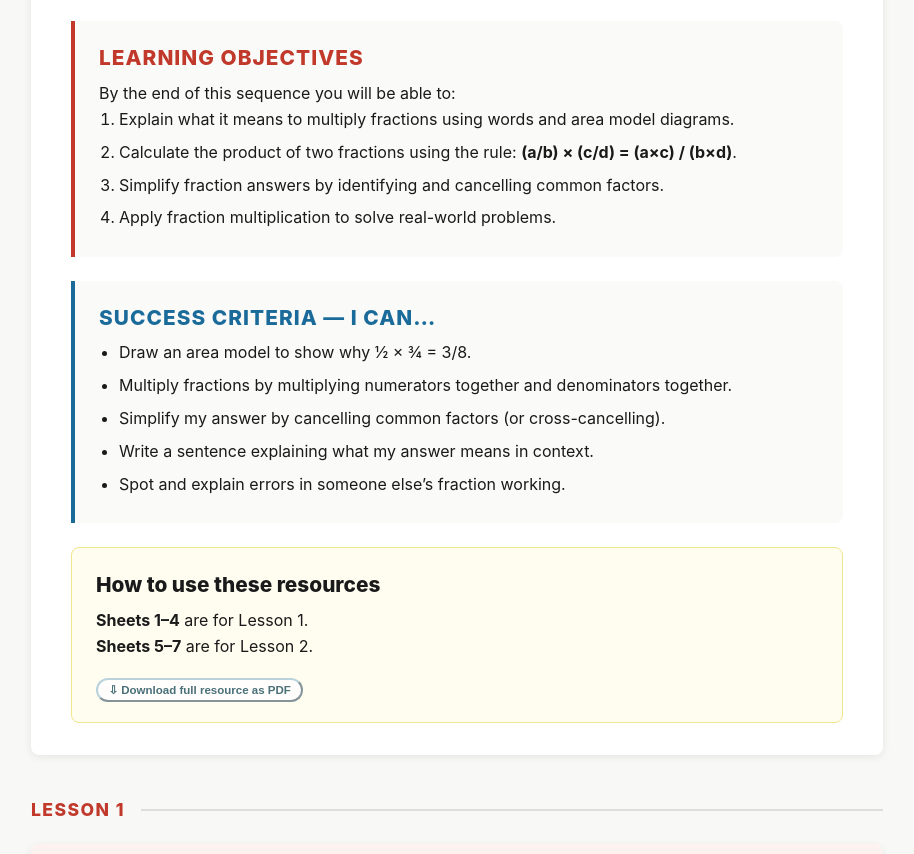
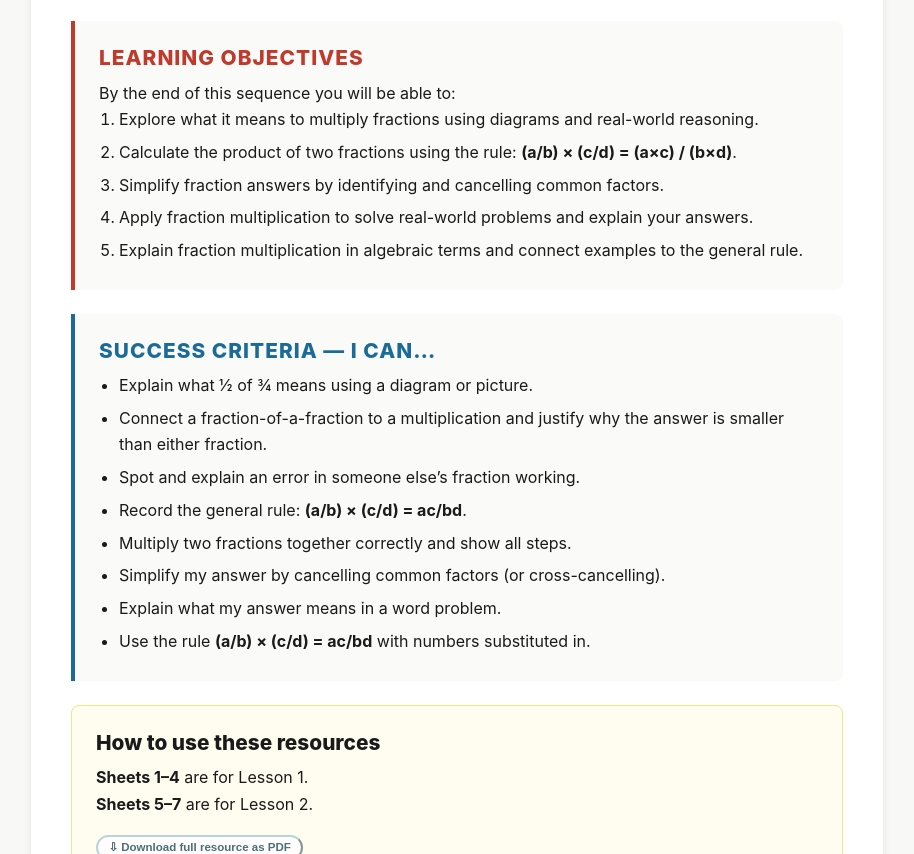
Before and after one commit to tatoslover/tecs433A1, a plain HTML site: page index.html in a window 1280 px wide. Shown: the part 548-1402 px from the top of the page, without its empty margins (183-1097 px from the left). Drawn offline with Linux system fonts and the light colour scheme.

Commit message:
Update learning objectives and success criteria in overview
Revised objectives to reflect inquiry-first approach and algebraic
connection. Expanded success criteria from 5 to 8 items, covering
conceptual understanding, procedural fluency, and mathematical
reasoning.

Co-Authored-By: Claude Sonnet 4.6 <noreply@anthropic.com>

```diff
--- a/index.html
+++ b/index.html
@@ -71,16 +71,12 @@
                         <p>By the end of this sequence you will be able to:</p>
                         <ol>
                             <li>
-                                Explain what it means to multiply fractions
-                                using words and area model diagrams.
+                                Explore what it means to multiply fractions
+                                using diagrams and real-world reasoning.
                             </li>
                             <li>
                                 Calculate the product of two fractions using the
-                                rule:
-                                <strong
-                                    >(a/b) &times; (c/d) = (a&times;c) /
-                                    (b&times;d)</strong
-                                >.
+                                rule: <strong>(a/b) &times; (c/d) = (a&times;c) / (b&times;d)</strong>.
                             </li>
                             <li>
                                 Simplify fraction answers by identifying and
@@ -88,33 +84,49 @@
                             </li>
                             <li>
                                 Apply fraction multiplication to solve
-                                real-world problems.
+                                real-world problems and explain your answers.
+                            </li>
+                            <li>
+                                Explain fraction multiplication in algebraic
+                                terms and connect examples to the general rule.
                             </li>
                         </ol>
                     </div>
 
                     <div class="success-criteria">
-                        <h2>Success Criteria — I can&hellip;</h2>
+                        <h2>Success Criteria &mdash; I can&hellip;</h2>
                         <ul>
                             <li>
-                                Draw an area model to show why &frac12; &times;
-                                &frac34; = 3/8.
+                                Explain what &frac12; of &frac34; means using a
+                                diagram or picture.
                             </li>
                             <li>
-                                Multiply fractions by multiplying numerators
-                                together and denominators together.
+                                Connect a fraction-of-a-fraction to a
+                                multiplication and justify why the answer is
+                                smaller than either fraction.
+                            </li>
+                            <li>
+                                Spot and explain an error in someone else&rsquo;s
+                                fraction working.
+                            </li>
+                            <li>
+                                Record the general rule:
+                                <strong>(a/b) &times; (c/d) = ac/bd</strong>.
+                            </li>
+                            <li>
+                                Multiply two fractions together correctly and
+                                show all steps.
                             </li>
                             <li>
                                 Simplify my answer by cancelling common factors
                                 (or cross-cancelling).
                             </li>
                             <li>
-                                Write a sentence explaining what my answer means
-                                in context.
+                                Explain what my answer means in a word problem.
                             </li>
                             <li>
-                                Spot and explain errors in someone else&rsquo;s
-                                fraction working.
+                                Use the rule <strong>(a/b) &times; (c/d) = ac/bd</strong>
+                                with numbers substituted in.
                             </li>
                         </ul>
                     </div>
```
